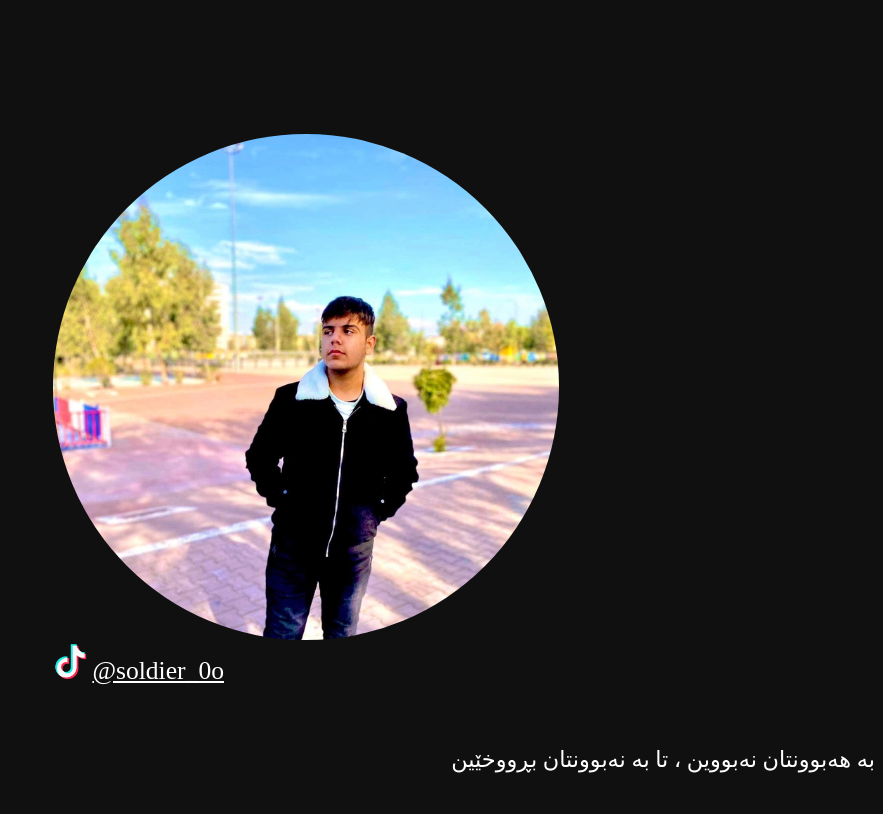
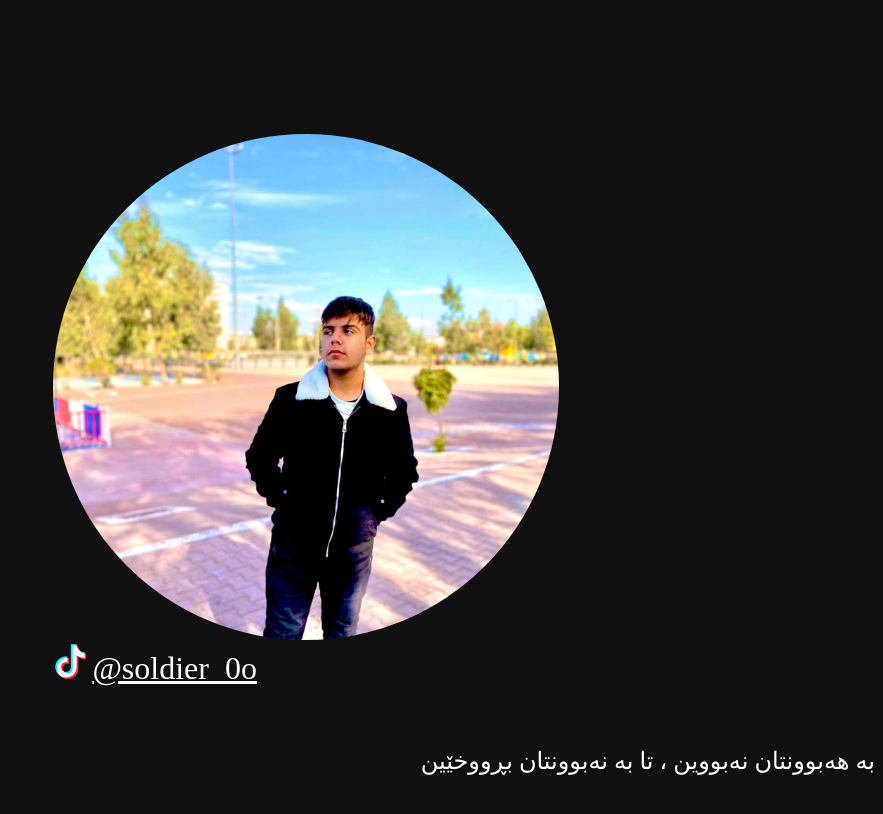
Before and after one commit to Profile8795/d4rbaz, a plain HTML site: page index.html in a window 1280 px wide. Shown: the top 814 px of the page, without its empty margins (397-1280 px from the left). Drawn offline with Linux system fonts and the light colour scheme.

Commit message:
Update style.css

```diff
--- a/style.css
+++ b/style.css
@@ -14,11 +14,11 @@ body {
 .name {
   margin-left: 0%;
   margin-bottom: 20%;
-  font-size: 160%;
+  font-size: 200%;
   color: white;
 }
 .shound {
-  font-size: 140%;
+  font-size: 150%;
   width: 100%;
   margin-top: 60px;
   color: white;
```
